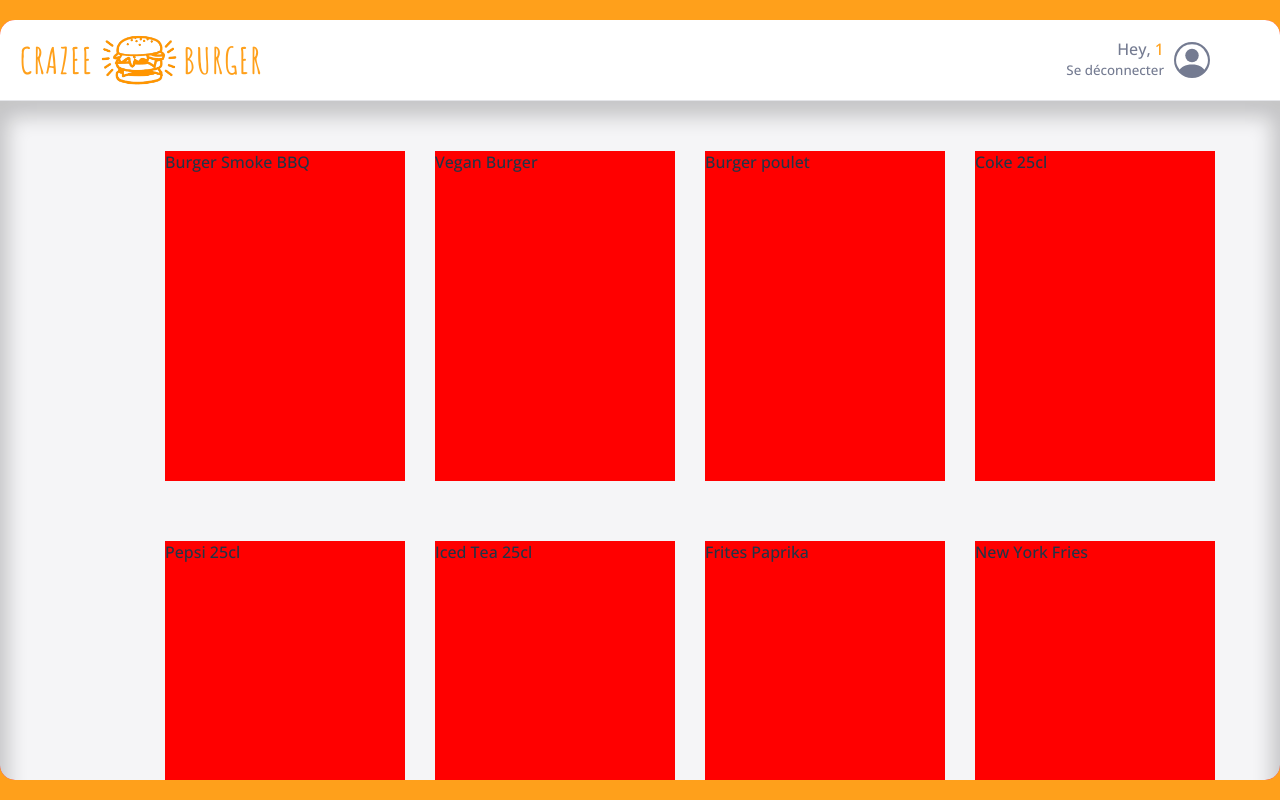
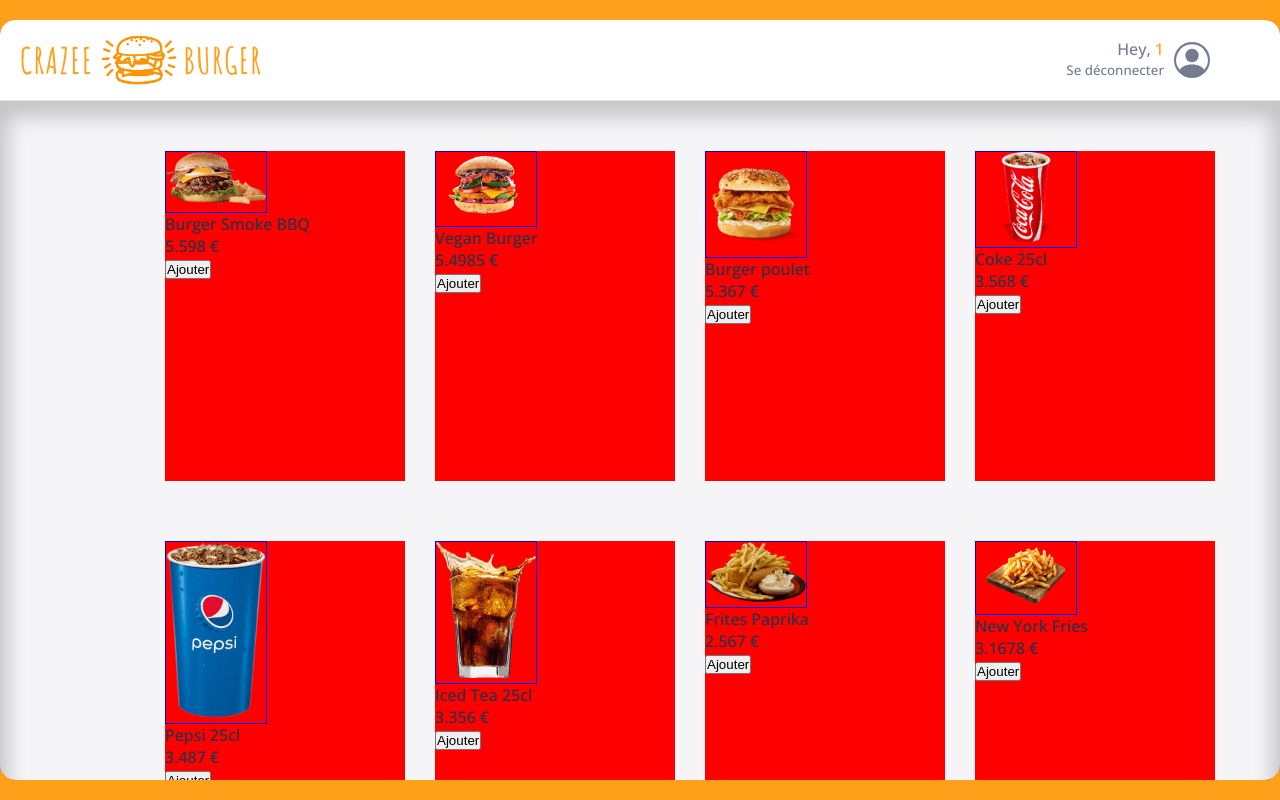
Before and after one commit to loiclo/crazee-burger, a React (Vite) app: page /order/1 in a window 1280 px wide. Built offline with nearby package versions, Linux system fonts and the light colour scheme.

Commit message:
🚧 F05: ORDER > MENU > add product infos

```diff
--- a/src/components/pages/order/Main/Menu.jsx
+++ b/src/components/pages/order/Main/Menu.jsx
@@ -2,14 +2,27 @@
 import styled from "styled-components";
 import {fakeMenu2 } from "../../../../fakeData/fakeMenu";
 import { theme } from '/src/theme/index.jsx';
+
 export default function Menu() {
     const [menu, setMenu] = useState(fakeMenu2)
 
   return (
     <MenuStyled className="menu">
-
         {menu.map((produit) => {
-            return <div className="produit"> {produit.title}</div>
+            return (
+              <div className="produit">
+                <div className="image">
+                  <img src={produit.imageSource} alt={produit.title}/>
+                </div>
+                <div className="info-text">
+                  <div className="title">{produit.title}</div>
+                  <div className="description">
+                  <div className="price">{produit.price} €</div>
+                  <button className="add-button">Ajouter</button>
+                  </div>
+                </div>
+              </div>
+            )
         })}
 
       </MenuStyled>
@@ -24,9 +37,28 @@
   grid-row-gap: 60px;
   padding: 50px 50px 50px 150px;
   justify-items: center;
+
     .produit{
       background: red;
       width: 240px;
       height: 330px;
+
+      .image{
+      border: 1px solid blue;
+      width: 100px;
+      height: auto;
+
+
+      /* width: 200px;
+      height: 145px; */
+        img{
+          width: 100%;
+          height: 100%;
+          justify-content: center;
+        }
+      }
+
     }
+
+
 `;
```
